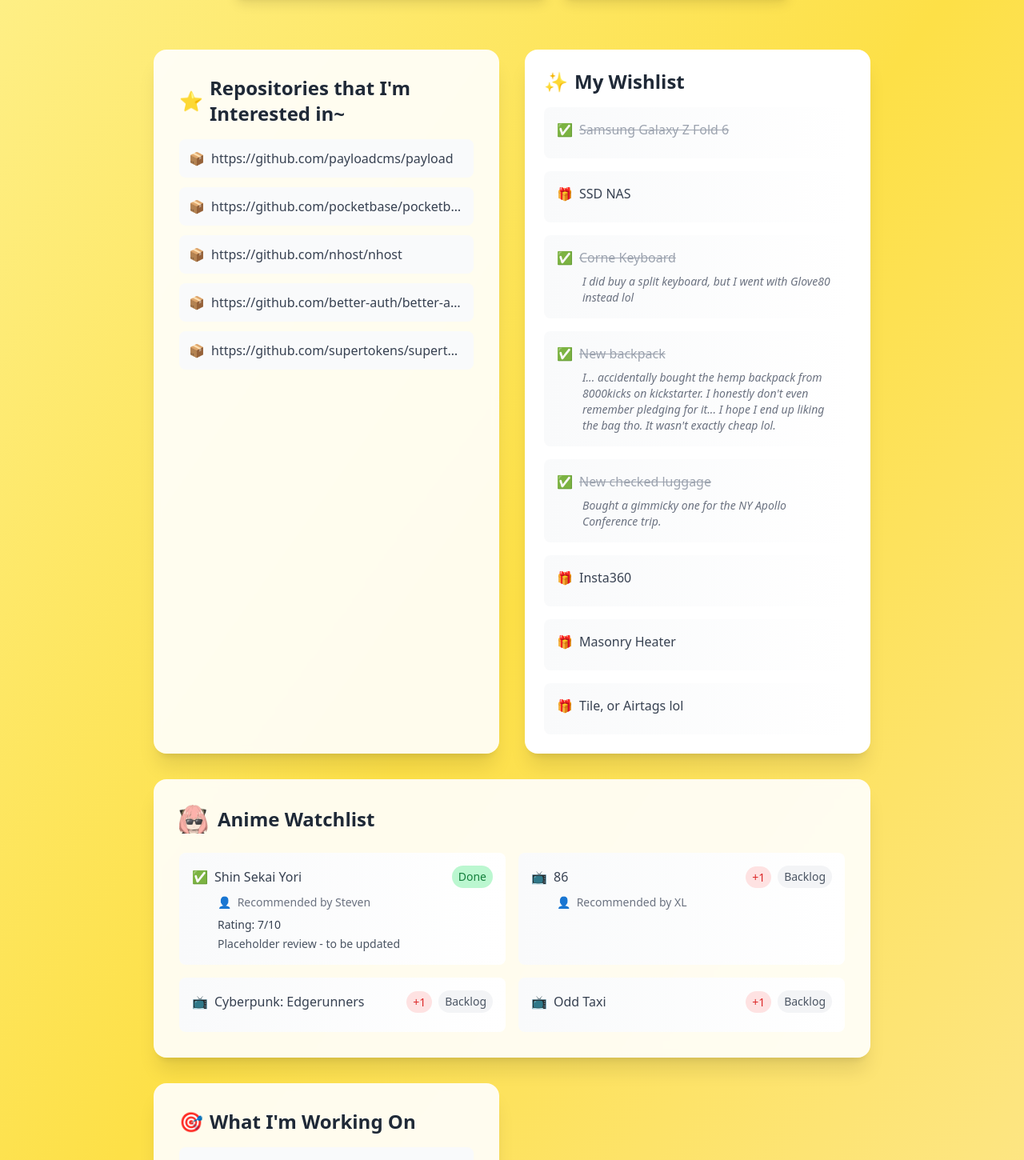
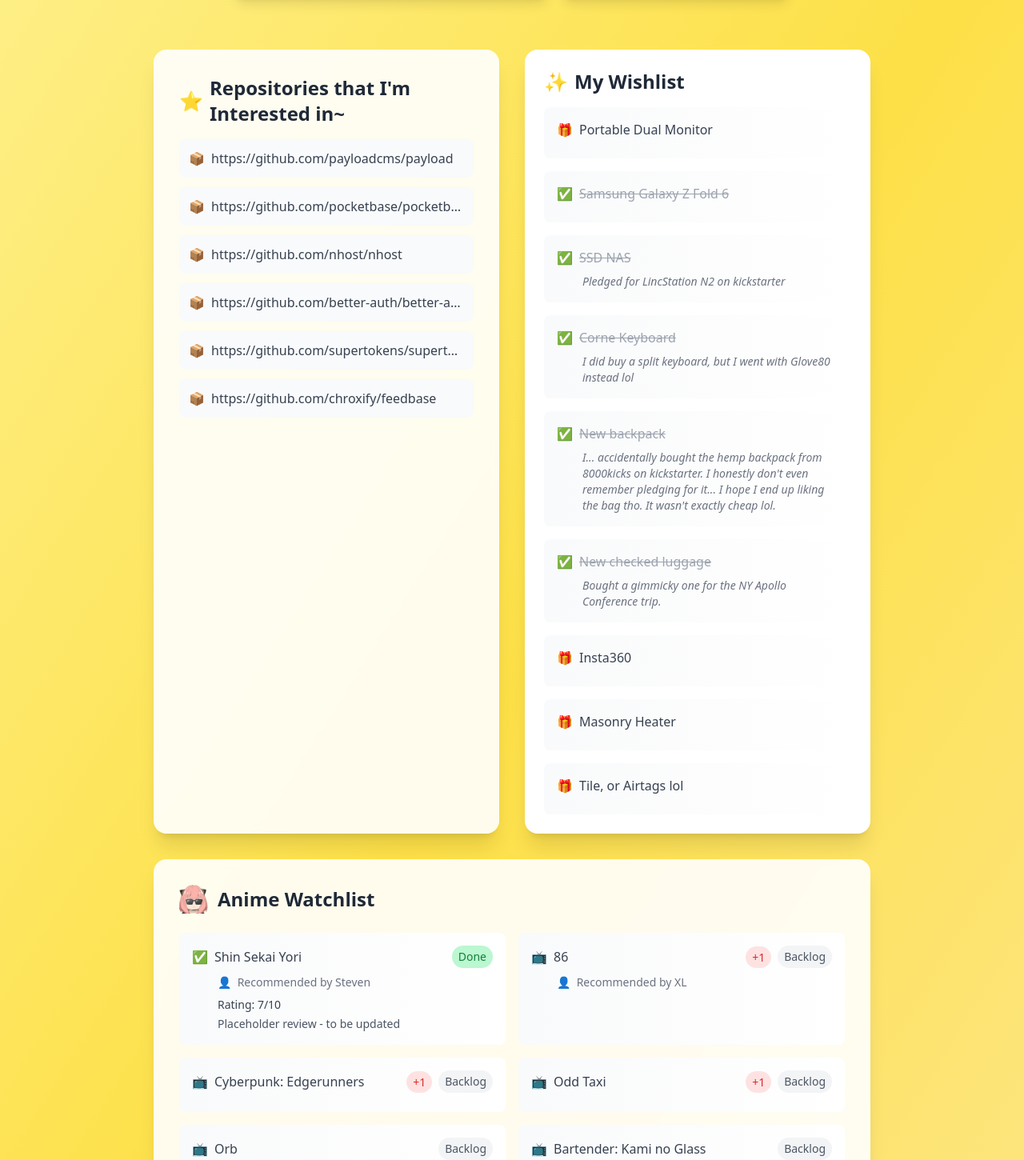
Before and after one commit to xuatz/aboutme, a SvelteKit app: page / in a window 1280 px wide. Shown: the part 142-1592 px from the top of the page at 80% size. Built offline with nearby package versions, Linux system fonts and the light colour scheme.

Commit message:
feat: update various items

```diff
--- a/src/routes/+page.ts
+++ b/src/routes/+page.ts
@@ -8,11 +8,18 @@ export function load() {
     "https://github.com/nhost/nhost",
     "https://github.com/better-auth/better-auth",
     "https://github.com/supertokens/supertokens-core",
+    "https://github.com/chroxify/feedbase",
   ];
 
   const shoppingWishlist = [
+    { title: "Portable Dual Monitor", url: "https://www.intehill.com/products/duotrek-lr13upre-order" },
     { title: "Samsung Galaxy Z Fold 6", strikethrough: true },
-    { title: "SSD NAS" },
+    {
+      title: "SSD NAS",
+      strikethrough: true,
+      url: "https://www.kickstarter.com/projects/lincplus/redefining-nas-style-power-and-usability-with-lincplus",
+      comments: `Pledged for LincStation N2 on kickstarter`,
+    },
     {
       title: "Corne Keyboard",
       strikethrough: true,
@@ -59,6 +66,17 @@ export function load() {
       status: "Backlog",
       addedOn: "2024-12-31",
     },
+    {
+      title: "Orb",
+      status: "Backlog",
+      addedOn: "2025-04-01",
+    },
+    {
+      title: "Bartender: Kami no Glass",
+      recommendedBy: "XL",
+      status: "Backlog",
+      addedOn: "2025-04-01",
+    },
   ];
 
   const animesWatchedInEachSeason: Season[] = [
@@ -70,6 +88,7 @@ export function load() {
         "Akuyaku Reijou Tensei Ojisan",
         "Danmachi S5",
         "Re:Zero S3",
+        "Guild no Uketsukejou desu ga, Zangyou wa Iya nanode Boss wo Solo Toubatsu Shiyou to Omoimasu"
       ],
     },
   ];
```
